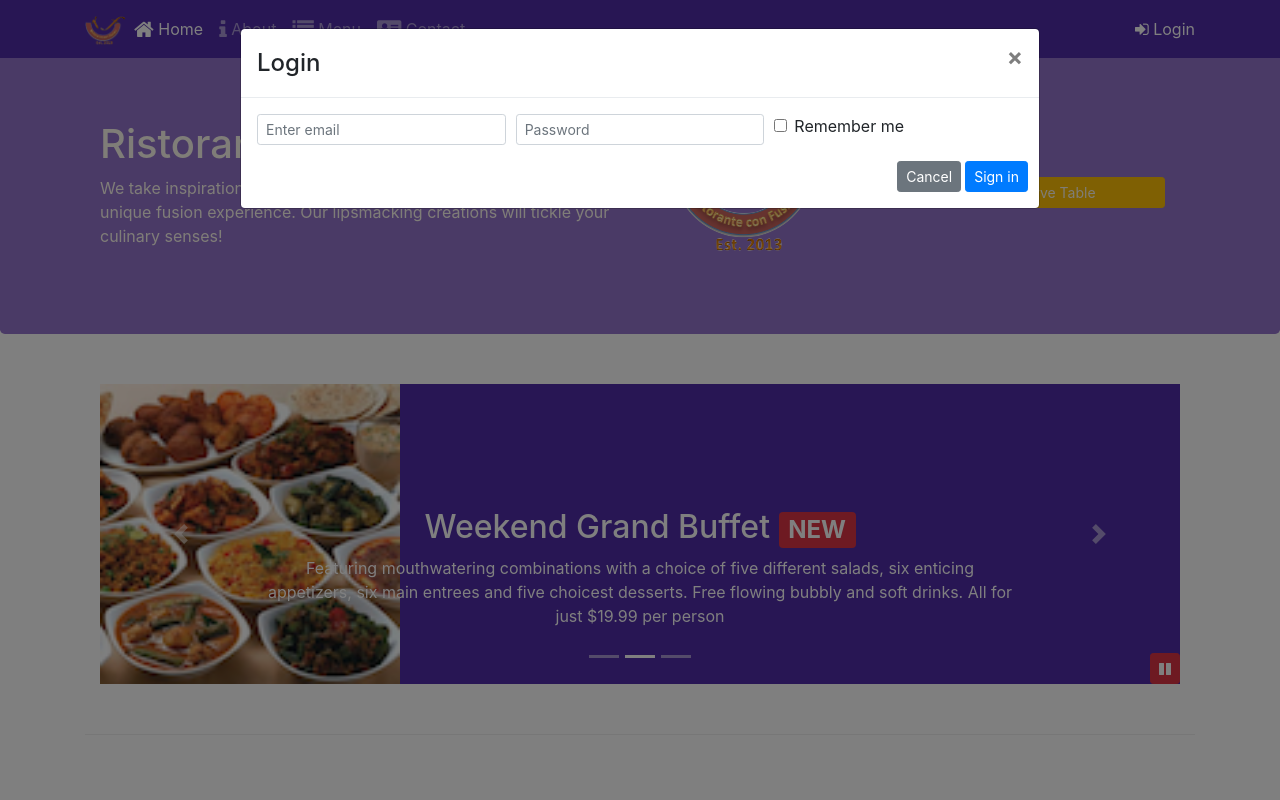
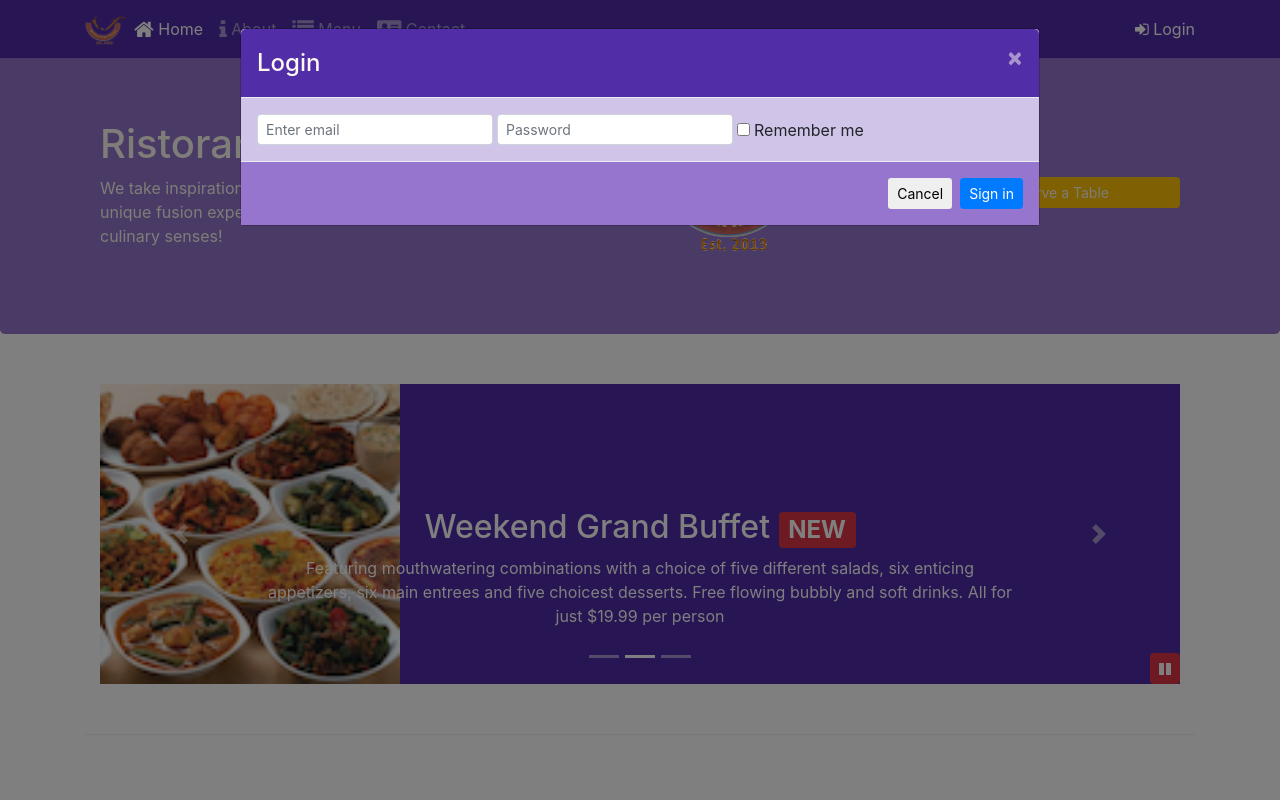
Before and after one commit to bhaskarvemuri18/conFusion, a website: page index.html in a window 1280 px wide. Both pictures are taken after a click on the button "Login". Shown: the top 800 px of the page. Drawn offline with nearby package versions, Linux system fonts and the light colour scheme.

Commit message:
assignment4

```diff
--- a/css/styles.scss
+++ b/css/styles.scss
@@ -73,3 +73,18 @@ body{
     position: absolute;
     bottom: 0px;
 }
+
+.modal-header {
+	background:$background-dark;
+	color:floralwhite;
+
+	button {
+		color:floralwhite;
+	}
+}
+.modal-body {
+	background:$background-pale;
+}
+.modal-footer {
+	background:$background-light;
+}
--- a/index.html
+++ b/index.html
@@ -34,7 +34,7 @@
                             Contact</a></li>
                 </ul>
                 <span class="navbar-text">
-                    <a data-toggle="modal" data-target="#loginModal">
+                    <a id="loginButton" role="button">
                         <span class="fa fa-sign-in"></span> Login</a>
                 </span>
             </div>
@@ -50,31 +50,27 @@
                     <button type="button" class="close" data-dismiss="modal">&times;</button>
                 </div>
                 <div class="modal-body">
-                    <form>
-                        <div class="form-row">
-                            <div class="form-group col-sm-4">
+                    <form class="form-inline">
+                        <div class="form-group">
                             <label class="sr-only" for="exampleInputEmail3">Email address</label>
                             <input type="email" class="form-control form-control-sm mr-1" id="exampleInputEmail3"
                                 placeholder="Enter email">
                         </div>
-                            <div class="form-group col-sm-4">
+                        <div class="form-group">
                             <label class="sr-only" for="exampleInputPassword3">Password</label>
                             <input type="password" class="form-control form-control-sm mr-1" id="exampleInputPassword3"
                                 placeholder="Password">
                         </div>
-                            <div class="col-sm-auto">
                         <div class="form-check">
-                                    <input class="form-check-input" type="checkbox">
-                                    <label class="form-check-label"> Remember me
+                            <label class="form-check-label">
+                                <input class="form-check-input" type="checkbox"> Remember me
                             </label>
                         </div>
+                    </form>
                 </div>
-                        </div>
-                        <div class="form-row">
-                            <button type="button" class="btn btn-secondary btn-sm ml-auto" data-dismiss="modal">Cancel</button>
-                            <button type="submit" class="btn btn-primary btn-sm ml-1">Sign in</button>
-                        </div>
-                    </form>
+                <div class="modal-footer">
+                    <button type="button" class="btn btn-default btn-sm" data-dismiss="modal">Cancel</button>
+                    <button type="submit" class="btn btn-primary btn-sm">Sign in</button>
                 </div>
             </div>
         </div>
@@ -177,15 +173,11 @@
                         lipsmacking creations will tickle your culinary senses!</p>
                 </div>
                 <div class="col-12 col-sm align-self-center">
-                    <div class="row row-header align-items-center">
-                        <div class="col-12 col-sm align-self-center">
                     <img src="img/logo.png" class="img-fluid">
                 </div>
                 <div class="col-12 col-sm align-self-center">
-                            <a type="button" class="btn btn-warning btn-sm btn-block" role="button" data-toggle="modal"
-                                data-target="#reserveModal" title="Or Call us at +852 12345678">Reserve Table</a>
-                        </div>
-                    </div>
+                    <a type="button" class="btn btn-warning btn-sm btn-block" role="button" id="reserveButton" title="Or Call us at +852 12345678">Reserve
+                        a Table</a>
                 </div>
             </div>
         </div>
@@ -368,6 +360,12 @@
                         $('#carouselButton').children('span').addClass('fa-pause');
                     }
                 });
+                $('#reserveButton').click(function () {
+                    $('#reserveModal').modal('show');
+                });
+                $('#loginButton').click(function () {
+                    $('#loginModal').modal('show');
+                });
             });
         </script>
 
```
Also changed, not shown: css/styles.css. Lines whose indentation alone changed are shown as unchanged.
